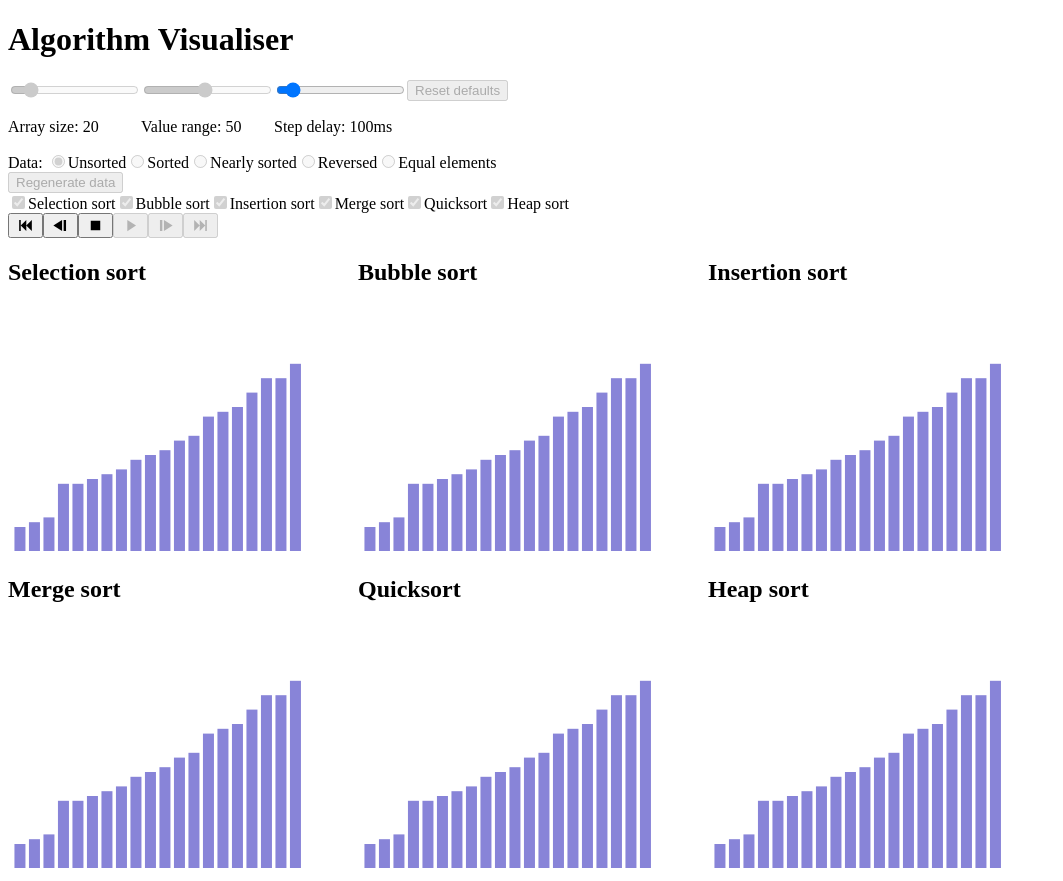
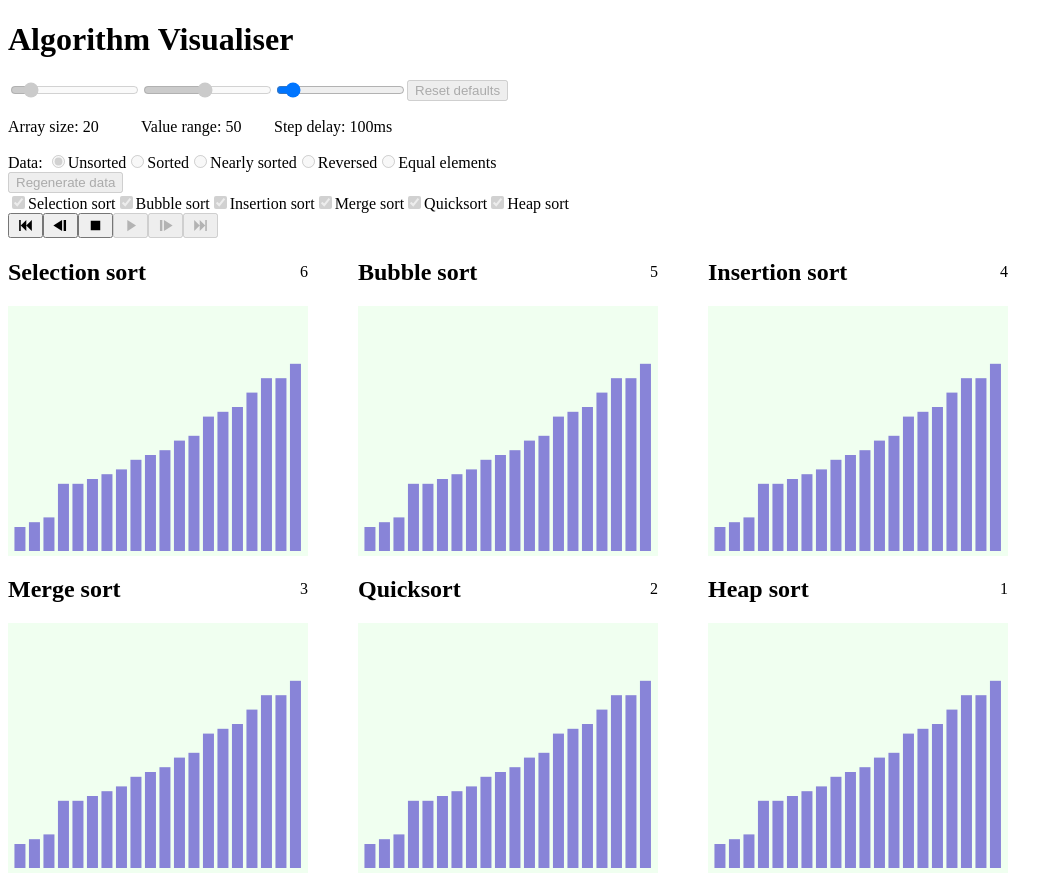
Before and after one commit to zoltan-antal/algorithm-visualiser, a React (Vite) app: page / in a window 1280 px wide. Both pictures are taken after a click on the button 200 px from the left and 225 px from the top of the page. Shown: the whole page, without its empty margins (0-1063 px from the left). Built offline with nearby package versions, Linux system fonts and the light colour scheme.

Commit message:
Add placing number and highlighting to finished algorithms

```diff
--- a/src/App.tsx
+++ b/src/App.tsx
@@ -37,6 +37,7 @@ function App() {
   );
 
   const algorithmSteps = useRef<AlgorithmSteps>({});
+  const [algorithmPlacings, setAlgorithmPlacings] = useState<string[]>([]);
   const currentStep = useRef<number>(0);
   const [algorithmStates, setAlgorithmStates] = useState<AlgorithmStates>({});
   const [processing, setProcessing] = useState<boolean>(false);
@@ -86,6 +87,11 @@ function App() {
           arr.push({ ...arr[arr.length - 1], highlights: [] });
           return [algorithm.algorithmName, arr];
         })
+    );
+    setAlgorithmPlacings(
+      Object.entries(algorithmSteps.current)
+        .sort((a, b) => a[1].length - b[1].length)
+        .map(([key]) => key)
     );
   };
 
@@ -298,14 +304,24 @@ function App() {
           <img src={controlButtonImages.skipForward} />
         </button>
       </div>
-      <div className="charts">
+      <div className="algorithms">
         {algorithms
           .filter((algorithm) =>
             Array.from(selectedAlgorithms).includes(algorithm.algorithmName)
           )
           .map((algorithm) => (
-            <div key={algorithm.algorithmName}>
-              <h2>{algorithm.displayName}</h2>
+            <div key={algorithm.algorithmName} className="algorithm">
+              <div className="header">
+                <h2 className="name">{algorithm.displayName}</h2>
+                {algorithmSteps.current[algorithm.algorithmName] &&
+                  currentStep.current >=
+                    algorithmSteps.current[algorithm.algorithmName].length -
+                      1 && (
+                    <div className="placing">
+                      {algorithmPlacings.indexOf(algorithm.algorithmName) + 1}
+                    </div>
+                  )}
+              </div>
               <AlgorithmChart
                 data={algorithmStates[algorithm.algorithmName]}
                 maxValue={maxValue}
--- a/src/styles/App.css
+++ b/src/styles/App.css
@@ -7,10 +7,23 @@
   display: flex;
 }
 
-.charts {
+.algorithms {
   display: flex;
   flex-wrap: wrap;
   column-gap: 50px;
+
+  & .algorithm {
+    & .header {
+      display: flex;
+      flex-direction: row;
+      justify-content: space-between;
+      align-items: center;
+
+      &:has(.placing)~.recharts-wrapper {
+        background-color: honeydew;
+      }
+    }
+  }
 }
 
 .controlButtons {
```
